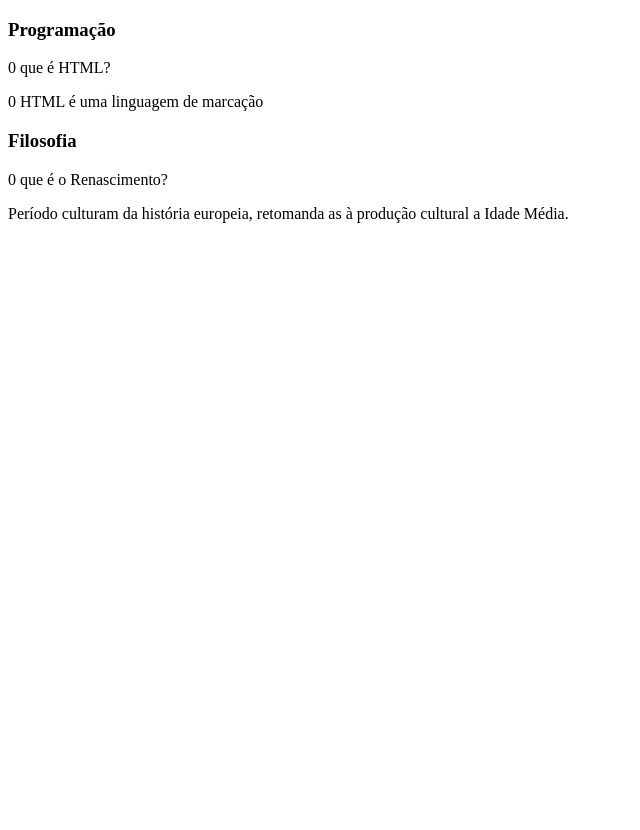
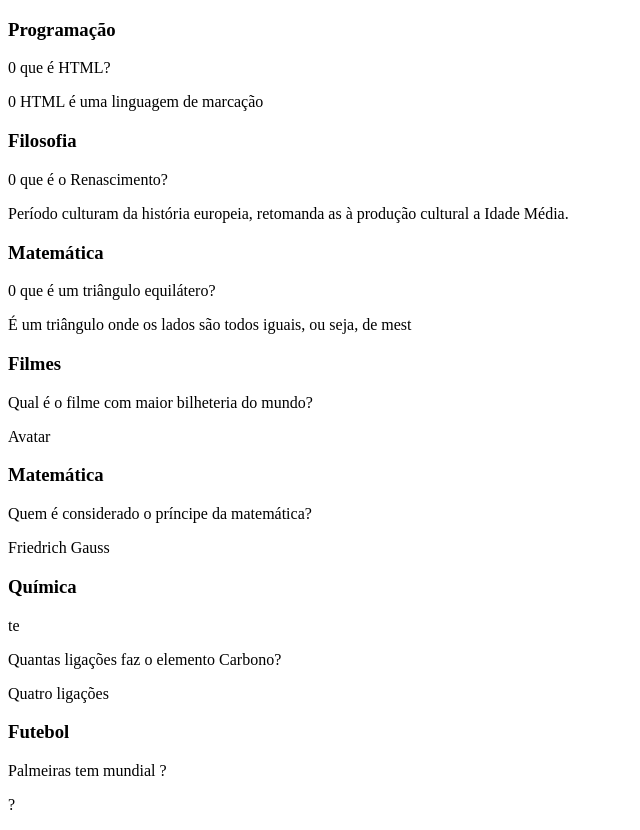
Before and after one commit to RafaelLDuarte/primeiro-passos-do-HTML, a plain HTML site: page index.html in a window 1280 px wide. Shown: the whole page, without its empty margins (0-640 px from the left). Before the commit the page ends 800 px from the top, so only its background shows below. Drawn offline with Linux system fonts and the light colour scheme.

Commit message:
Atualizar o index.html

```diff
--- a/index.html
+++ b/index.html
@@ -39,3 +39,109 @@
             <!--Terceira Pergunta-->
             <article class="cartao">
                 <div class="cartao_conteudo">
+<h3>Matemática</h3>
+
+<div class="cartao_conteudo_pergunta">
+
+<p>0 que é um triângulo equilátero?</p>
+
+</div>
+
+<div class="cartao_conteudo_resposta">
+
+<p>É um triângulo onde os lados são todos iguais, ou seja, de mest
+
+</div>
+
+</div>
+
+</article>
+
+<article class="cartao">
+
+<!--Quarta Pergunta-->
+
+<div class="cartao_conteudo">
+
+<h3>Filmes</h3>
+
+<div class="cartao_conteudo pergunta">
+
+<p>Qual é o filme com maior bilheteria do mundo?</p>
+
+</div>
+
+<div class="cartao_conteudo_resposta">
+
+
+<p>Avatar</p>
+</div>
+
+</article>
+
+<!--Quinta Pergunta-->
+
+<article class="cartao">
+
+<div class="cartao conteudo">
+
+<h3>Matemática</h3>
+
+<div class="cartao_conteudo pergunta">
+
+<p>Quem é considerado o príncipe da matemática?</p>
+
+</div>
+
+<div class="cartao_conteudo_resposta">
+
+<p> Friedrich Gauss</p>
+
+</div>
+
+</div>
+
+</article>
+
+<!--Sexta Pergunta-->
+
+<article class="cartao">
+
+<div class="cartao_conteudo">
+
+<h3>Química</h3>te
+<p>Quantas ligações faz o elemento Carbono?</p>
+
+</div>
+
+<div class="cartao_conteudo_resposta">
+
+<p> Quatro ligações </p>
+
+</div>
+
+</div>
+
+</article>
+
+<!--Setima Pergunta-->
+
+<article class="cartao">
+
+<div class="cartao conteudo">
+
+<h3>Futebol</h3>
+
+<div class="cartao_conteudo_pergunta">
+
+<p>Palmeiras tem mundial ?</p>
+
+</div>
+
+<div class="cartao conteudo resposta">
+
+<p>?</p>
+
+</div>
+
+</div>
```
